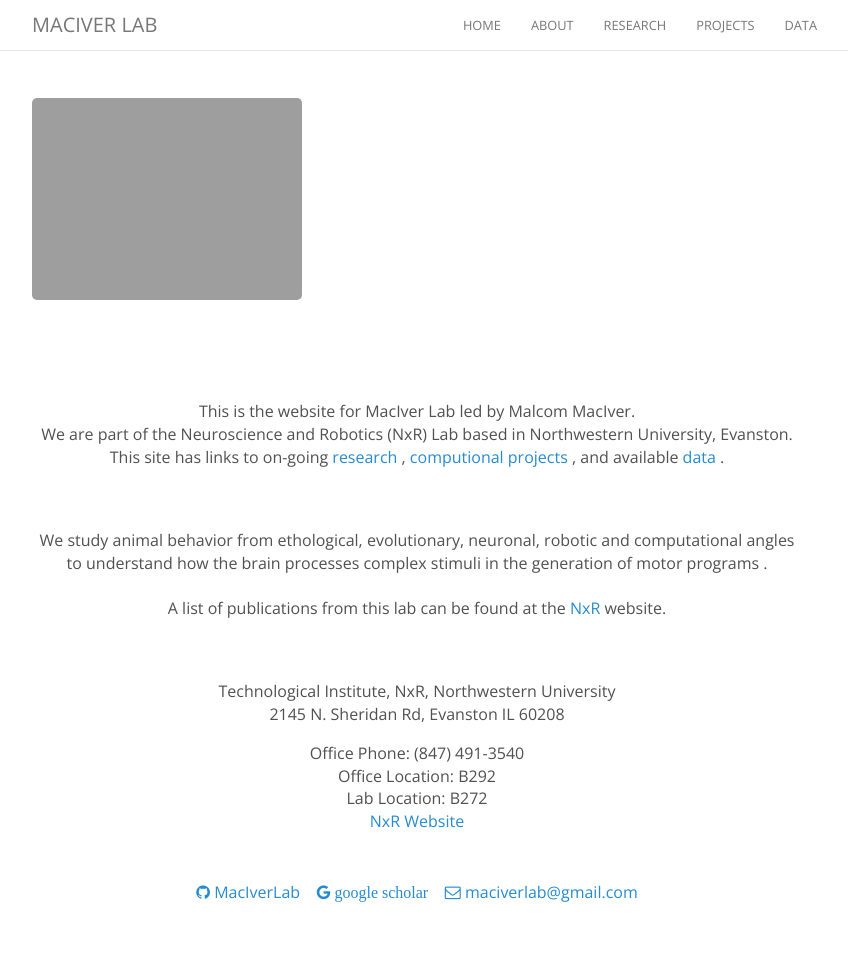
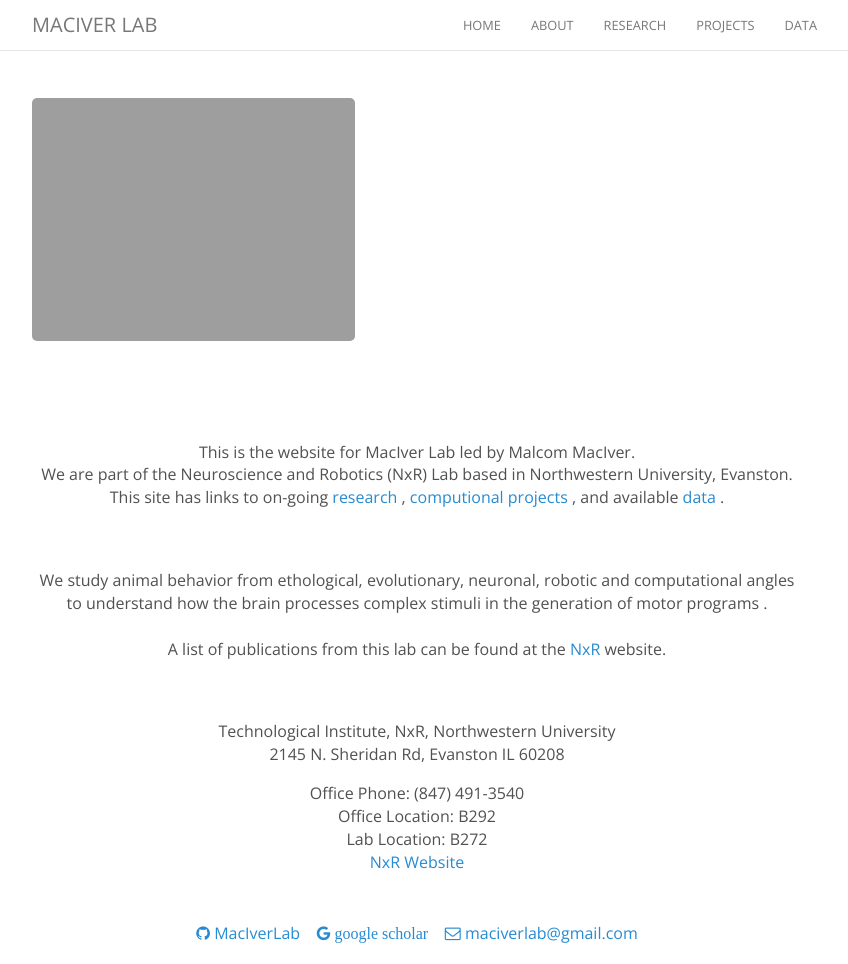
Before and after one commit to maciverlab/maciverlab.github.io, a Jekyll site: the page built from index.html, in a window 1280 px wide and 964 px high. Shown: the whole window, without its empty margins (223-1071 px from the left). Built offline with Jekyll 4.4.1, drawn with Linux system fonts in a browser that asks for light colours; nearby versions of some CDN libraries; comment, search, counter and statistics services are not loaded.

Commit message:
picture bigger, post became bigeye

```diff
--- a/index.html
+++ b/index.html
@@ -4,7 +4,7 @@ layout: default
 
 <div class='container'>
     <header class="masthead text-center">
-     <img src="{{site.url}}/assets/pnas_cover.png" width="35%" height="35%"/>
+     <img src="{{site.url}}/assets/pnas_cover.png" width="42%" height="42%"/>
       <br><br><br><br>
       <p> This is the website for MacIver Lab led by Malcom MacIver. <br>
       We are part of the Neuroscience and Robotics (NxR) Lab based in Northwestern University, Evanston. <br>
```
Also changed, not shown: _posts/2017-02-07-bigeye.md (renamed from _posts/2017-02-07-bigeyeabout.md).
